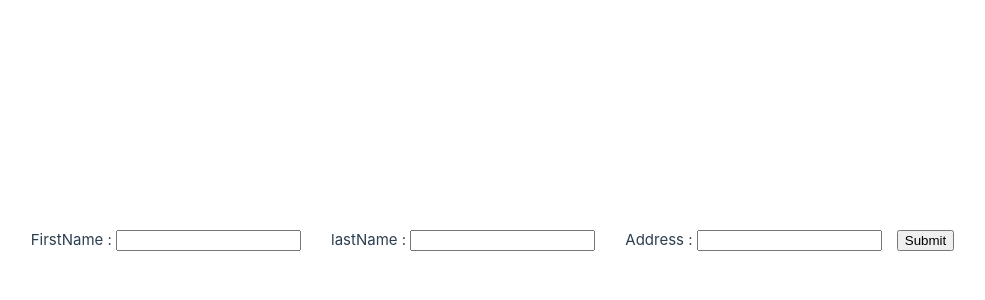
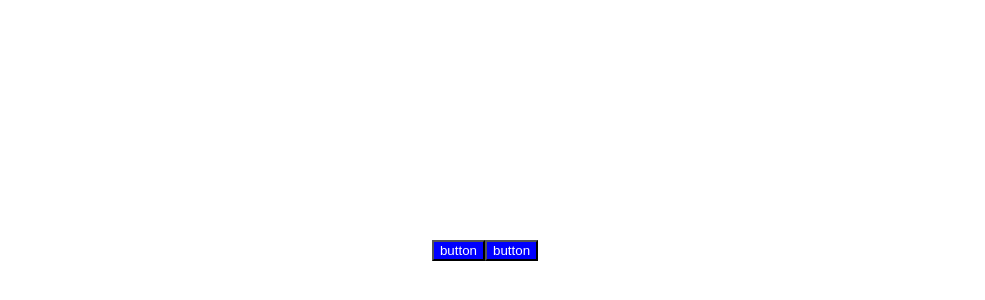
Before and after one commit to Pawan918/vue-3, a Vue app: page / in a window 1280 px wide. Shown: the part 150-450 px from the top of the page, without its empty margins (155-1140 px from the left). Built offline with nearby package versions, Linux system fonts and the light colour scheme.

Commit message:
toggle and pass the data(props)

```diff
--- a/src/components/Test.vue
+++ b/src/components/Test.vue
@@ -1,88 +1,12 @@
 <template>
-    <form>
-        <span class="margin">
-            <label :for="'firstName'">FirstName : </label>
-            <input id="firstName" v-model="firstName" />
-        </span>
-        <span class="margin">
+    <BaseButton backgroundColor="blue" text="#ffffff" data="alert"/>
+    <BaseButton backgroundColor="blue" text="#ffffff" data="toggle"/>
+</template>
+<script setup>
+import BaseButton from './baseButton.vue';
 
-            <label for="lastName">lastName : </label>
-            <input id="lastName" v-model="lastName" />
-        </span>
-        <span class="margin">
-            <label for="address">Address : </label>
-            <input id="address" v-model="address" />
-        </span>
-        <button @click.prevent="submit">Submit</button>
-    </form>
-    <table>
-        <tr v-for="(data,index) in data" :key="index" :class="{red : data.check}">
-            <td>{{ data.firstName }}</td>
-            <td>{{ data.lastName }}</td>
-            <td>{{ data.address }}</td>
-            <button @click="deleteHandler(index)">Delete</button>
-            <input type="checkbox"  @click="()=>{data.check = !data.check}"/>
-        </tr>
-    </table>
-</template>
-<script >
-export default {
-    name: 'TestComp',
-    data() {
-        return {
-            name: '',
-            data: [],
-            firstName: '',
-            lastName: '',
-            address: '',
-        }
-    },
-    methods: {
-        submit(e) {
-            if (e.type === 'click') {
-                if (this.firstName === "" && this.lastName === "" && this.address === "") {
-                    alert('Please enter your Input first')
-                } else {
-                    let inpt = {
-                        firstName: this.firstName,
-                        lastName: this.lastName,
-                        address: this.address,
-                        check : false,
-                    }
 
-                    this.data.push(inpt);
-                }
-                this.firstName = '';
-                this.lastName = '';
-                this.address = ''
-            }
-        },
-        deleteHandler(index) {
-            this.data.splice(index, 1);
-        },
-        editHandler(index) {
-            // this.data[index]
-            this.editIndex = index;
-            this.name = this.data[index];
-        }
-    },
-}
 </script>
 <style>
-.red{
-    color: red;
-}
-.margin {
-    margin: 0px 15px;
-}
-table{
-    margin-top: 20px;
-    width: 800px;
-    border-collapse: collapse;
-}
-td{
-    border: 2px solid black;
-    text-align: left;
-    padding: 5px 20px;
-}
+
 </style>
--- /dev/null
+++ b/src/components/baseButton.vue
@@ -0,0 +1,28 @@
+<template>
+    <button :style="{backgroundColor,color: text}" @click="clickHandler">
+        {{ name }}
+    </button>
+</template>
+<script >
+export default {
+    name : "baseButton",
+    props : ['backgroundColor','text','data'],
+    data () {
+        return {
+            name: 'button'
+        }
+    },
+    methods : {
+        clickHandler(){
+            if(this.data === 'alert'){
+                alert("first button is clicked")
+            }else{
+                this.name = this.name.split("").reverse().join("");
+            }
+        }
+    }
+}
+</script>
+<style>
+
+</style>
```
